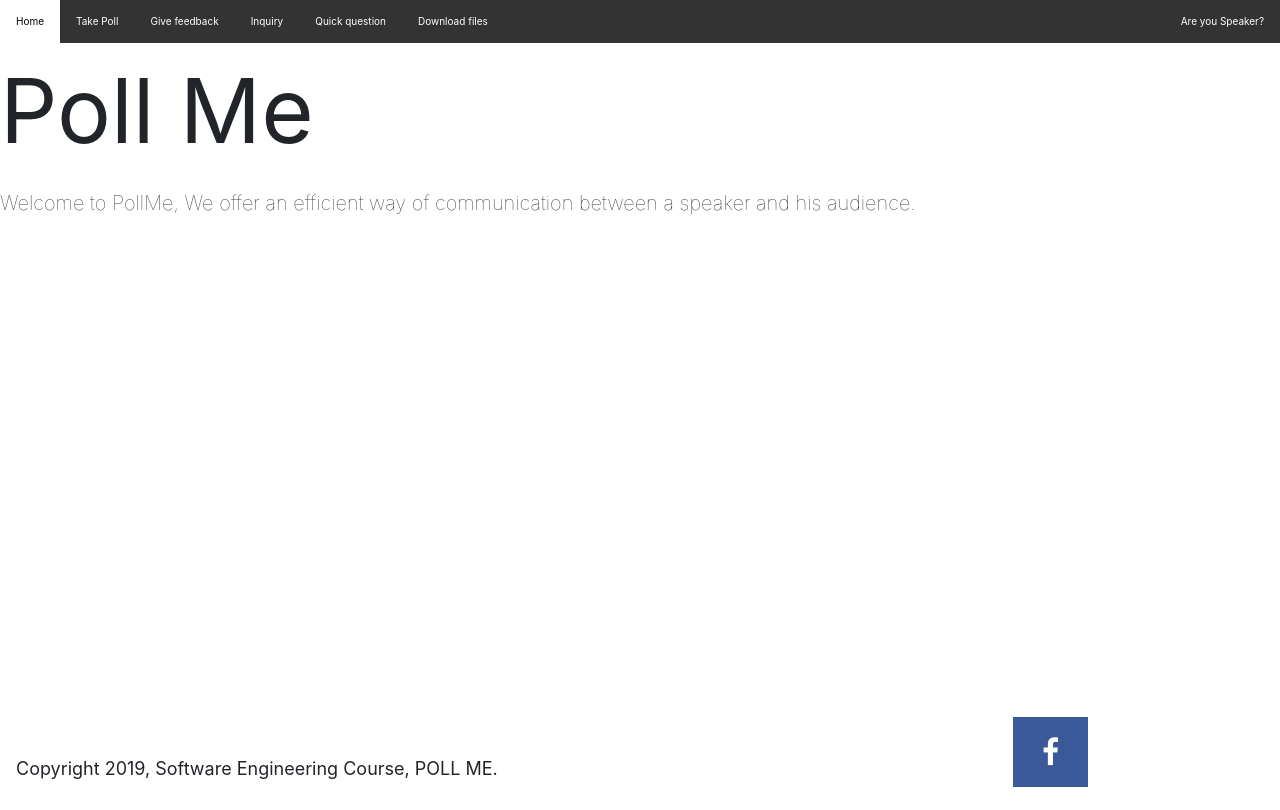
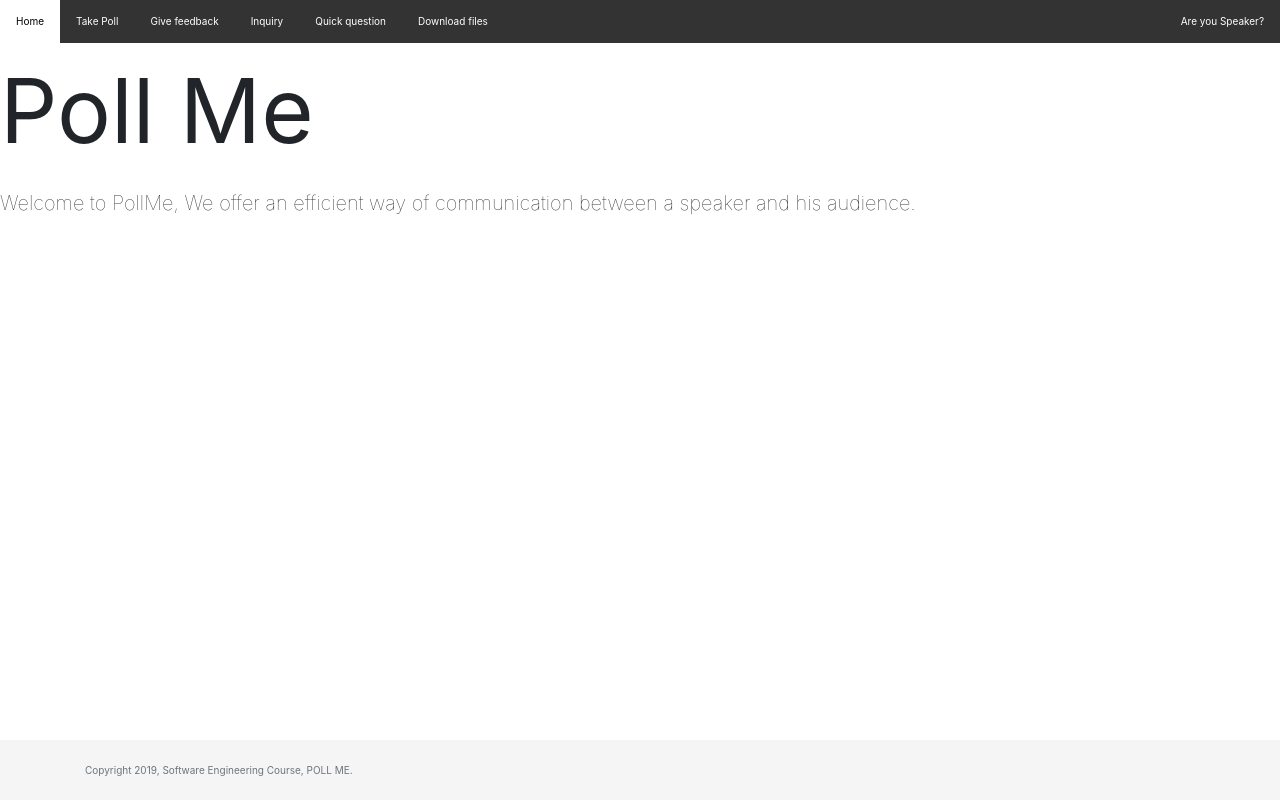
Before and after one commit to josephfarahat/SE2018G02, a PHP site: page /Source/PollME/index.php in a window 1280 px wide. Before the commit the page ends 787 px from the top, so only its background shows below. Run offline with PHP 8.4, Linux system fonts and the light colour scheme; some libraries are stand-ins or nearby versions.

Commit message:
Add files via upload

```diff
--- a/Source/PollME/index.php
+++ b/Source/PollME/index.php
@@ -1,4 +1,3 @@
-
 <!DOCTYPE html>
 <html lang="en">
     <head>
@@ -30,6 +29,42 @@
     		   />
            <!-- Latest compiled and minified CSS -->
 		   <style>
+
+           html {
+  position: relative;
+  min-height: 100%;
+}
+body {
+  /* Margin bottom by footer height */
+  margin-bottom: 60px;
+}
+.footer {
+  position: absolute;
+  bottom: 0;
+  width: 100%;
+  /* Set the fixed height of the footer here */
+  height: 60px;
+  line-height: 60px; /* Vertically center the text there */
+  background-color: #f5f5f5;
+}
+
+
+/* Custom page CSS
+-------------------------------------------------- */
+/* Not required for template or sticky footer method. */
+
+body > .container {
+  padding: 60px 15px 0;
+}
+
+.footer > .container {
+  padding-right: 15px;
+  padding-left: 15px;
+}
+
+code {
+  font-size: 80%;
+}
 		   .para{
   top: 270px;
   left: 135px;
@@ -57,10 +92,14 @@
 
   </ul>
 
- <a href="https://www.facebook.com/Poll-Me-2317018251900001/?eid=ARAZoGfUZYh_iFvHUp0t-jfPStyGkMNkQdWmr8mGarPCCitjEe9c6rMz8s6vj5naMvK4F22p40D3d4PK&_rdc=1&_rdr" class="fa fa-facebook"></a>
-<p class="bottomleft"> Copyright 2019, Software Engineering Course, POLL ME. </p>
+
 <p class="topp"> Poll Me</p>
 <p class="para">Welcome to PollMe, We offer  an efficient way of communication between a speaker and his audience.</p>
+<footer class="footer">
+      <div class="container">
+        <p class="text-muted">Copyright 2019, Software Engineering Course, POLL ME. </p>
+      </div>
+    </footer>
 
 
 
```
